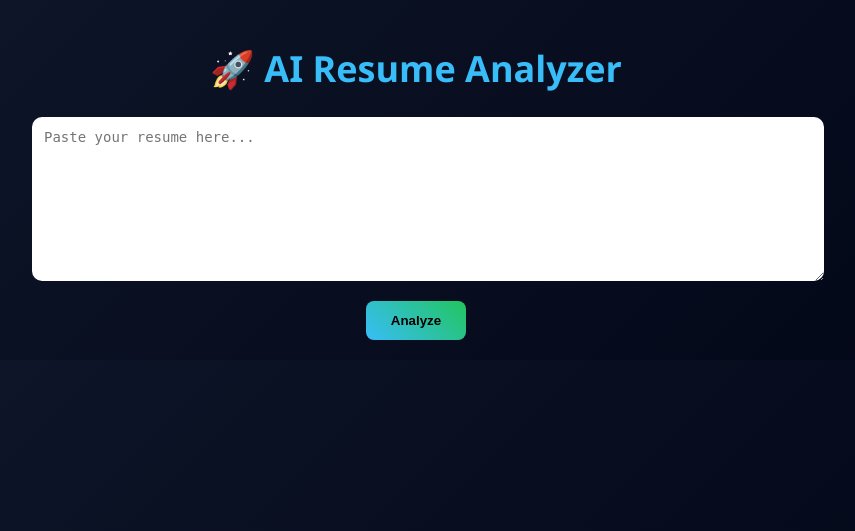
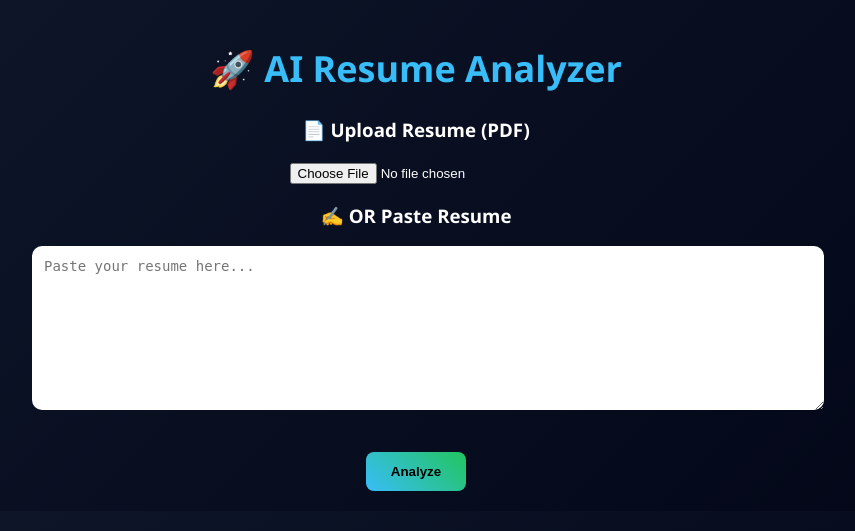
Before and after one commit to madhuginka11-del/resume-analyzer, a Flask app: page / in a window 1280 px wide. Shown: the top 531 px of the page, without its empty margins (224-1079 px from the left). Run offline with Flask 3, Linux system fonts and the light colour scheme.

Commit message:
add pdf upload feature

```diff
--- a/app.py
+++ b/app.py
@@ -1,7 +1,18 @@
 from flask import Flask, render_template, request
 from mymodel import extract_skills, match_jobs
+import fitz  # PyMuPDF
 
 app = Flask(__name__, static_folder="static")
+
+# 🔥 PDF TEXT EXTRACTION
+def extract_text_from_pdf(file):
+    text = ""
+    pdf = fitz.open(stream=file.read(), filetype="pdf")
+
+    for page in pdf:
+        text += page.get_text()
+
+    return text
 
 @app.route("/", methods=["GET", "POST"])
 def home():
@@ -10,7 +21,13 @@ def home():
     avg_score = 0
 
     if request.method == "POST":
-        resume = request.form["resume"]
+
+        file = request.files.get("resume_file")
+
+        if file and file.filename.endswith(".pdf"):
+            resume = extract_text_from_pdf(file)
+        else:
+            resume = request.form.get("resume", "")
 
         skills = extract_skills(resume)
         results = match_jobs(skills)
@@ -20,8 +37,7 @@ def home():
 
     return render_template("index.html", skills=skills, results=results, avg_score=avg_score)
 
+# 🔥 RENDER DEPLOY FIX
 if __name__ == "__main__":
     import os
-
-if __name__ == "__main__":
     app.run(host="0.0.0.0", port=int(os.environ.get("PORT", 5000)))
--- a/requirements.txt
+++ b/requirements.txt
@@ -1,2 +1,2 @@
 flask
-pandass
+PyMuPDF
--- a/templates/index.html
+++ b/templates/index.html
@@ -4,7 +4,7 @@
 <head>
     <title>AI Resume Analyzer</title>
 
-    <!-- ✅ Correct CSS link -->
+    <!-- CSS -->
     <link rel="stylesheet" href="{{ url_for('static', filename='style.css') }}">
 </head>
 
@@ -14,11 +14,21 @@
 
     <h1>🚀 AI Resume Analyzer</h1>
 
-        <form method="POST">
+    <!-- 🔥 FORM (PDF + TEXT SUPPORT) -->
+    <form method="POST" enctype="multipart/form-data">
+
+        <h3>📄 Upload Resume (PDF)</h3>
+        <input type="file" name="resume_file" accept=".pdf">
+
+        <h3>✍️ OR Paste Resume</h3>
         <textarea name="resume" placeholder="Paste your resume here..."></textarea>
+
+        <br><br>
         <button type="submit">Analyze</button>
+
     </form>
 
+    <!-- 🧠 SKILLS -->
     {% if skills %}
     <div class="card">
         <h2>🧠 Extracted Skills</h2>
@@ -30,6 +40,7 @@
     </div>
     {% endif %}
 
+    <!-- 💼 JOB MATCHES -->
     {% if results %}
     <h2>💼 Job Matches</h2>
 
@@ -61,6 +72,7 @@
             <li>{{ m }}</li>
             {% endfor %}
         </ul>
+
     </div>
     {% endfor %}
     {% endif %}
@@ -68,5 +80,4 @@
 </div>
 
 </body>
-
 </html>
--- a/templates/requirements.txt
+++ /dev/null
@@ -1,2 +0,0 @@
-flask
-pandas
```
Lines whose indentation alone changed are shown as unchanged.
